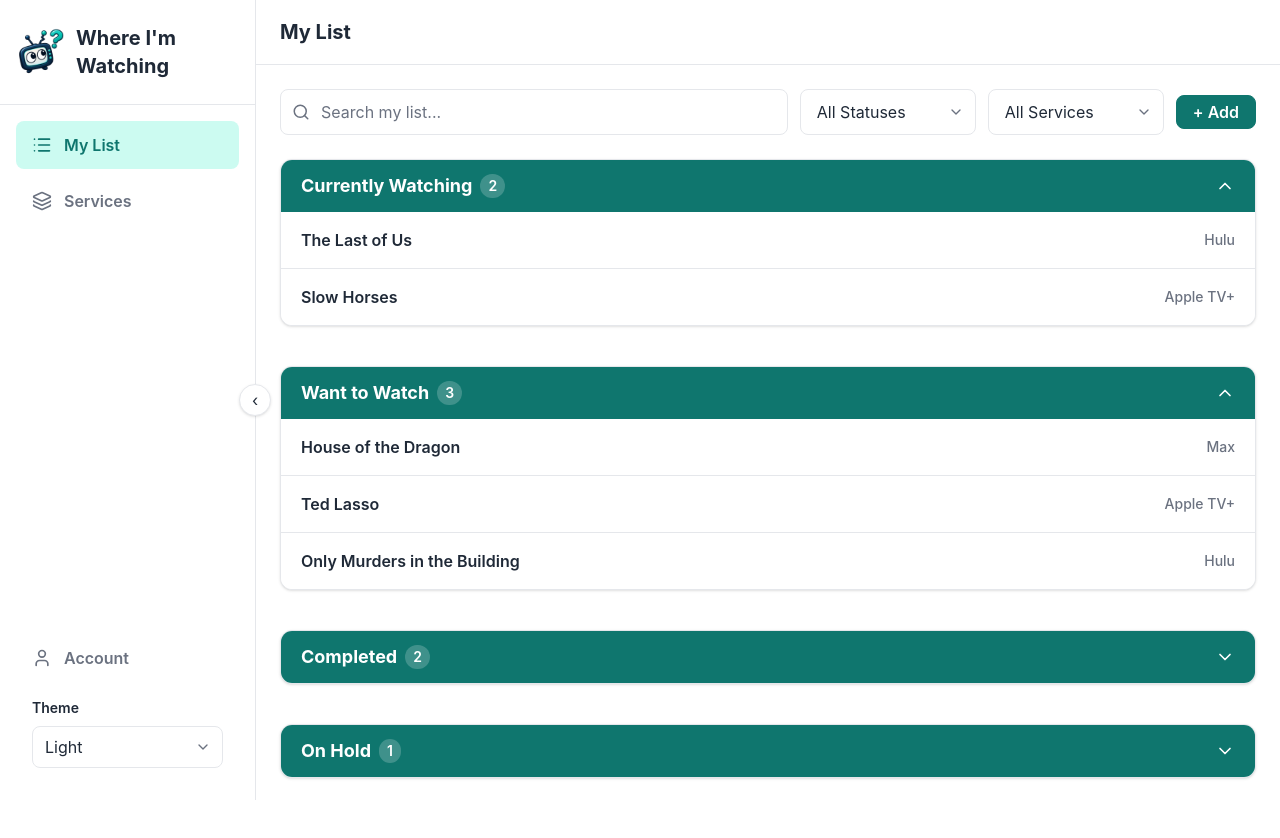
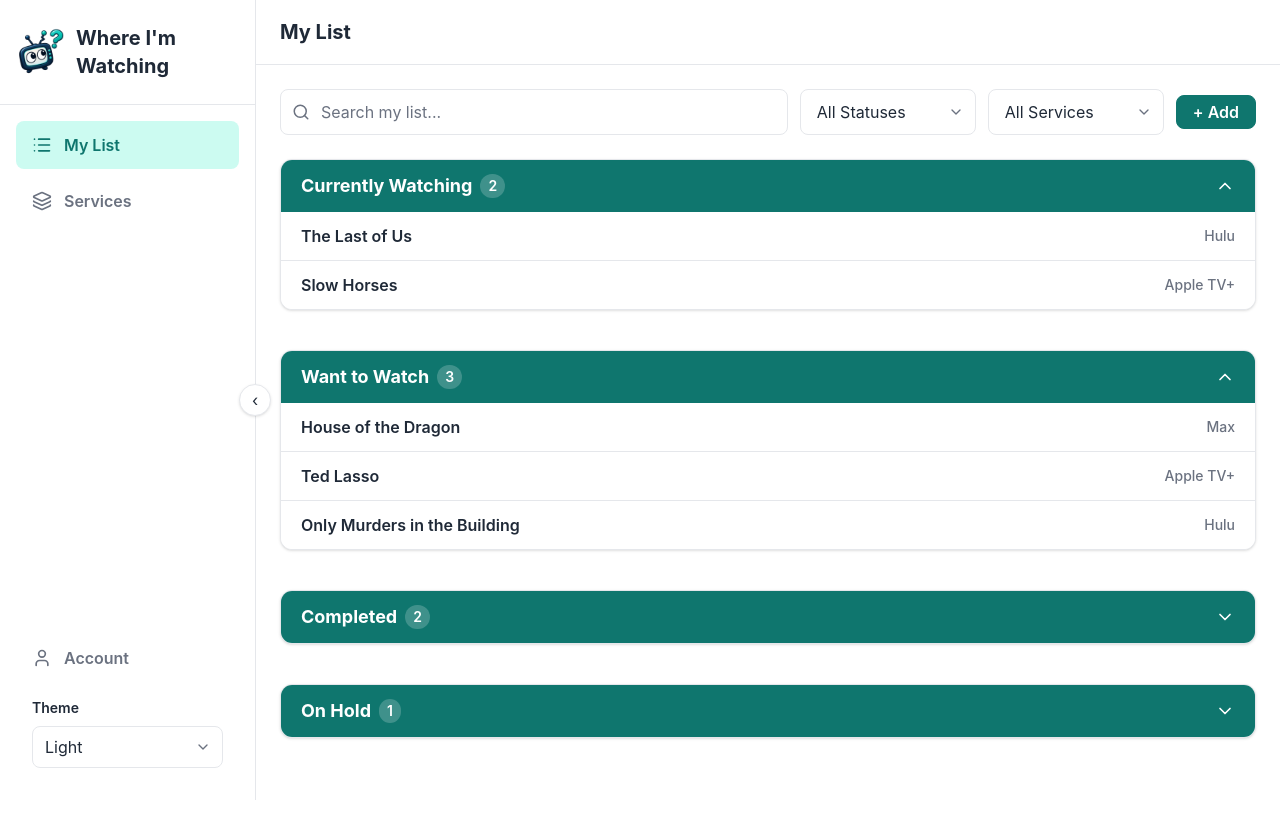
Before and after one commit to czieler/where-im-watching, a React (Vite) app: page / in a window 1280 px wide. Shown: the top 838 px of the page. After the commit the page ends 810 px from the top, so only its background shows below. Built offline with nearby package versions, Linux system fonts and the light colour scheme.

Commit message:
Add show thumbnails and shared show types

```diff
--- a/src/App.tsx
+++ b/src/App.tsx
@@ -4,6 +4,7 @@ import "./theme.scss";
 import wiwLogo from "./assets/wiw_logo.png";
 import ShowList from "./components/ShowList";
 import AddShowModal from "./components/AddShowModal";
+import type { NewShow } from "./types/show";
 import {
   List,
   Layers,
@@ -17,14 +18,6 @@ import {
 } from "lucide-react";
 
 type Theme = "light" | "dark" | "blues";
-
-type ShowStatus = "watching" | "wantToWatch" | "completed" | "onHold";
-
-type NewShow = {
-  title: string;
-  service: string;
-  status: ShowStatus;
-};
 
 const themes: { value: Theme; label: string }[] = [
   { value: "light", label: "Light" },
@@ -103,8 +96,8 @@ function App() {
       (selectedService === "all" || show.service === selectedService),
   );
 
-  const handleAddShow = ({ title, service, status }: NewShow) => {
-    const show = { title, service };
+  const handleAddShow = ({ title, service, status, imageUrl }: NewShow) => {
+    const show = { title, service, imageUrl };
 
     switch (status) {
       case "watching":
@@ -257,7 +250,7 @@ function App() {
 
       {/* Everything to the right of the sidebar on desktop */}
       <div
-        className={`transition-all duration-200 ${
+        className={`min-h-screen transition-all duration-200 ${
           isSidebarCollapsed ? "md:pl-20" : "md:pl-64"
         }`}
       >
@@ -279,7 +272,7 @@ function App() {
         </header>
 
         {/* Main content */}
-        <main className="mx-auto max-w-[1440px] px-4 py-6 pb-28 sm:px-6 md:pb-8">
+        <main className="mx-auto min-h-[calc(100vh-4rem)] max-w-[1440px] px-4 py-6 pb-28 sm:px-6 md:pb-8">
           <div className="mb-6 flex flex-col gap-3 lg:flex-row">
             <div className="relative flex-1">
               <Search
--- a/src/components/AddShowModal.tsx
+++ b/src/components/AddShowModal.tsx
@@ -6,17 +6,10 @@ import {
 } from "@headlessui/react";
 import { ImageOff } from "lucide-react";
 import { useState } from "react";
+import type { NewShow } from "./types/show";
 import useShowSearch from "../hooks/useShowSearch";
 import type { TVMazeShow } from "../services/tvmaze";
 import PrettySelect from "./PrettySelect";
-
-type ShowStatus = "watching" | "wantToWatch" | "completed" | "onHold";
-
-type NewShow = {
-  title: string;
-  service: string;
-  status: ShowStatus;
-};
 
 type AddShowModalProps = {
   onClose: () => void;
@@ -50,6 +43,7 @@ function AddShowModal({ onClose, onAdd }: AddShowModalProps) {
       title: selectedShow.name,
       service,
       status,
+      imageUrl: selectedShow.image?.medium,
     });
   };
 
--- a/src/components/ShowList.tsx
+++ b/src/components/ShowList.tsx
@@ -1,10 +1,6 @@
 import { ChevronUp, ChevronDown } from "lucide-react";
 import { useState } from "react";
-
-type Show = {
-  title: string;
-  service: string;
-};
+import type { Show } from "../types/show";
 
 type ShowListProps = {
   title: string;
@@ -12,11 +8,7 @@ type ShowListProps = {
   defaultExpanded?: boolean;
 };
 
-function ShowList({
-  title,
-  shows,
-  defaultExpanded = true,
-}: ShowListProps) {
+function ShowList({ title, shows, defaultExpanded = true }: ShowListProps) {
   const [isExpanded, setIsExpanded] = useState(defaultExpanded);
 
   return (
@@ -43,9 +35,19 @@ function ShowList({
               shows.map((show) => (
                 <div
                   key={show.title}
-                  className="show-list-row flex items-center justify-between border-b px-5 py-4 last:border-b-0"
+                  className="show-list-row flex items-center justify-between border-b px-5 py-3 last:border-b-0"
                 >
-                  <span className="font-semibold">{show.title}</span>
+                  <div className="flex min-w-0 items-center gap-3">
+                    {show.imageUrl && (
+                      <img
+                        src={show.imageUrl}
+                        alt=""
+                        className="h-14 w-10 shrink-0 rounded object-cover"
+                      />
+                    )}
+
+                    <span className="font-semibold">{show.title}</span>
+                  </div>
 
                   <span className="show-service text-sm font-medium">
                     {show.service}
--- /dev/null
+++ b/src/types/show.ts
@@ -0,0 +1,11 @@
+export type ShowStatus = "watching" | "wantToWatch" | "completed" | "onHold";
+
+export type Show = {
+  title: string;
+  service: string;
+  imageUrl?: string;
+};
+
+export type NewShow = Show & {
+  status: ShowStatus;
+};
```
